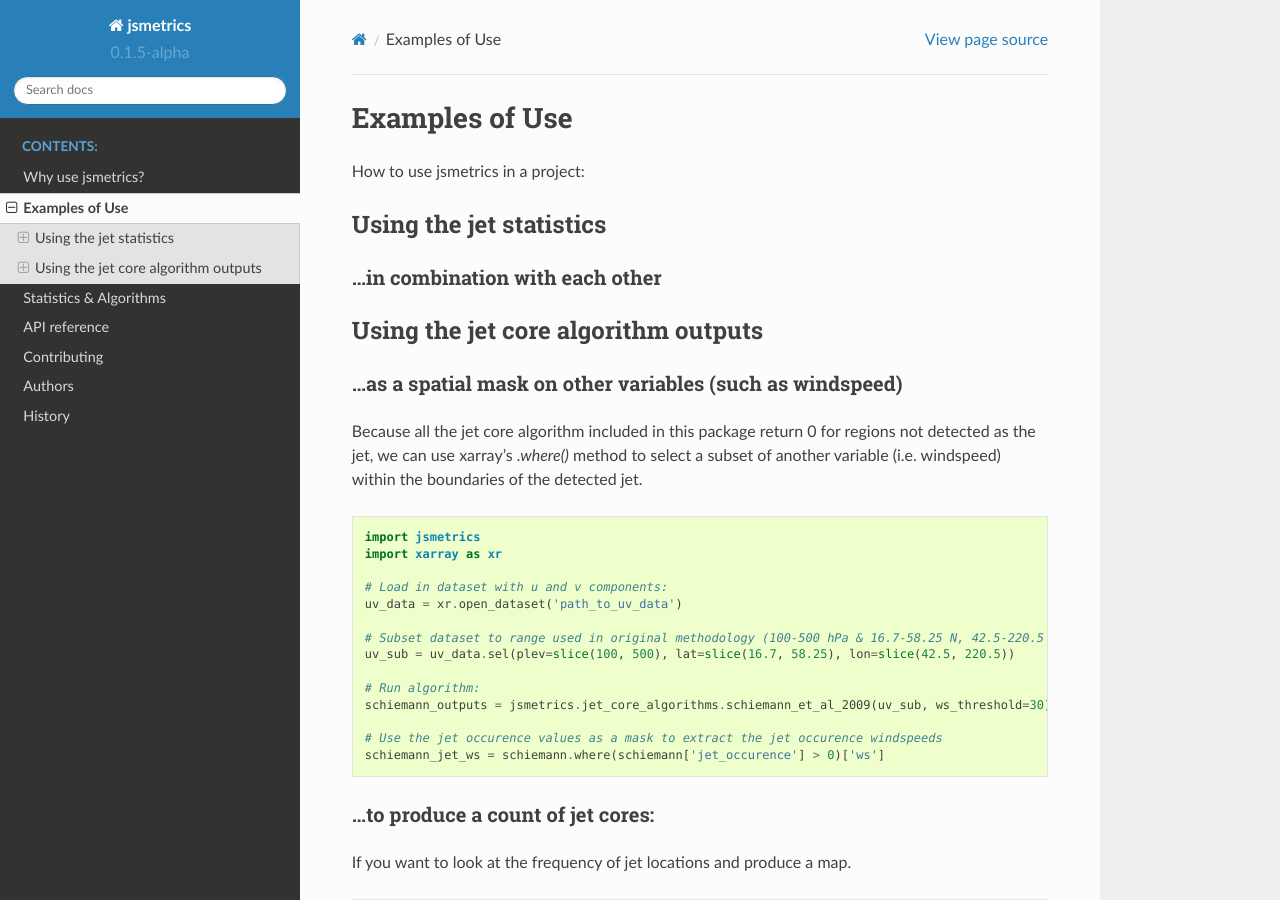
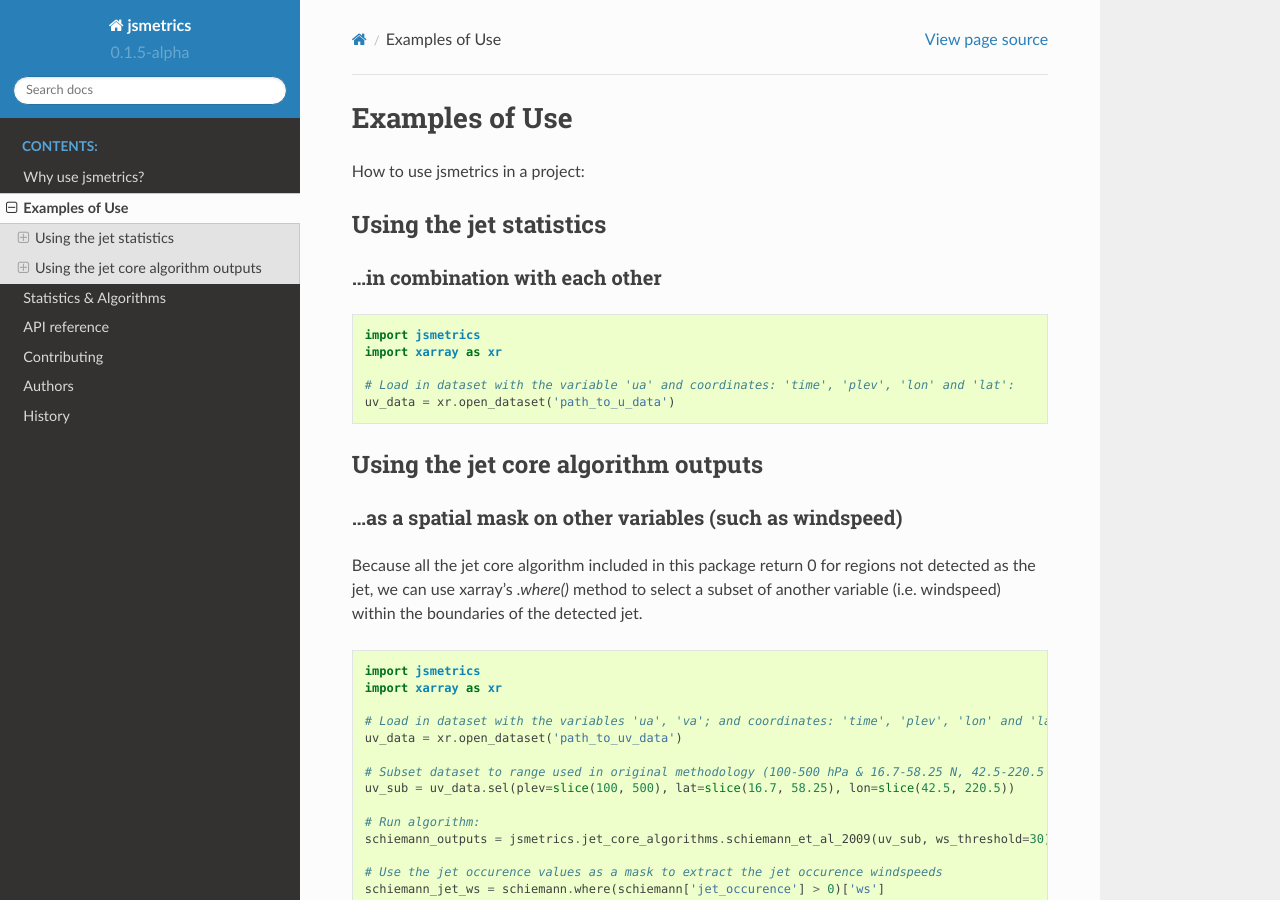
Before and after one commit to Thomasjkeel/jsmetrics, a Sphinx documentation site: the page built from docs/usage.rst, in a window 1280 px wide and 900 px high. Built offline with Sphinx 7.4.7 and the Read the Docs theme 2.0.0, drawn with Linux system fonts in a browser that asks for light colours; pages that are not in the unit, such as notebooks, are missing from menus.

Commit message:
update usage

```diff
--- a/docs/usage.rst
+++ b/docs/usage.rst
@@ -9,6 +9,17 @@ Using the jet statistics
 ########################
 ...in combination with each other
 ---------------------------------
+
+
+.. code-block:: python
+
+    import jsmetrics
+    import xarray as xr
+
+    # Load in dataset with the variable 'ua' and coordinates: 'time', 'plev', 'lon' and 'lat':
+    uv_data = xr.open_dataset('path_to_u_data')
+
+
 
 Using the jet core algorithm outputs
 ####################################
@@ -24,7 +35,7 @@ within the boundaries of the detected jet.
     import jsmetrics
     import xarray as xr
 
-    # Load in dataset with u and v components:
+    # Load in dataset with the variables 'ua', 'va'; and coordinates: 'time', 'plev', 'lon' and 'lat'
     uv_data = xr.open_dataset('path_to_uv_data')
 
     # Subset dataset to range used in original methodology (100-500 hPa & 16.7-58.25 N, 42.5-220.5 E)):
```
